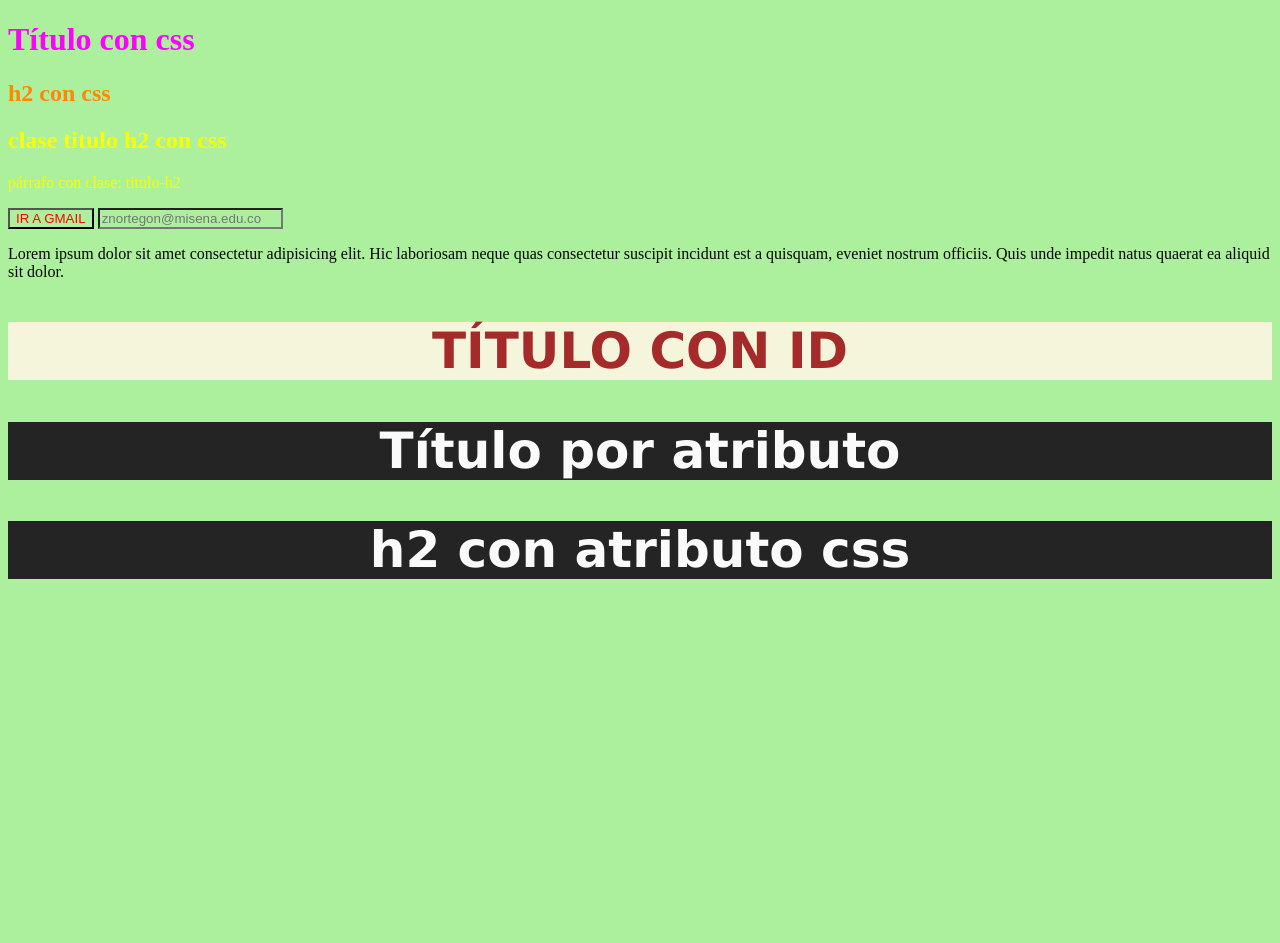
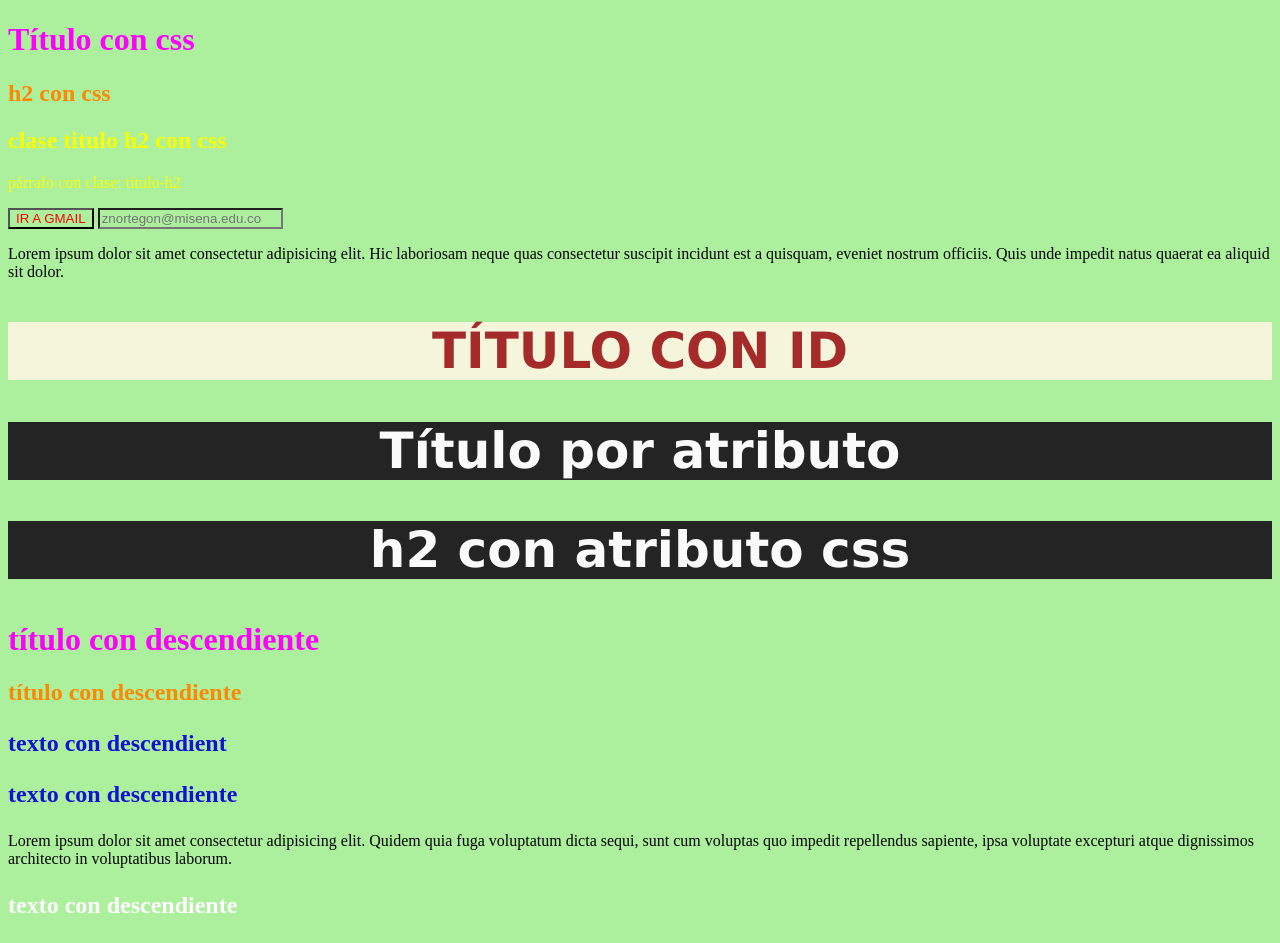
Before and after one commit to ZulayNicolOrtegonPintoADSO/Aprendiendo-css, a plain HTML site: page index.html in a window 1280 px wide. Before the commit the page ends 800 px from the top, so only its background shows below. Drawn offline with Linux system fonts and the light colour scheme.

Commit message:
selector descendiente

```diff
--- a/index.html
+++ b/index.html
@@ -16,5 +16,13 @@
         <h2 id="element-for-modify"> TÍTULO CON ID </h2>
         <h1 arriba="españa"> Título por atributo</h1>
         <h2 arriba="españa"> h2 con atributo css</h2>
+
+        <h1>título con descendiente</h1>
+        <h2>título con descendiente</h2>
+        <h2><p>texto con descendient</p></h2>
+        <h2><p>texto con descendiente</p></h2>
+        <p>Lorem ipsum dolor sit amet consectetur adipisicing elit. Quidem quia fuga voluptatum dicta sequi, sunt cum voluptas quo impedit repellendus sapiente, ipsa voluptate excepturi atque dignissimos architecto in voluptatibus laborum.</p>
+        <h2 class="x"><p>texto con descendiente</p></h2>
+
     </body>
 </html>
--- a/style.css
+++ b/style.css
@@ -38,5 +38,12 @@ input{
     background-color: rgb(36, 36, 36);
     text-align: center;
     font-size: 50px;
+}
 
+h2 p{
+    color: rgb(18, 18, 212);
 }
+
+.x p{
+    color: rgb(255, 255, 255);
+}
```
